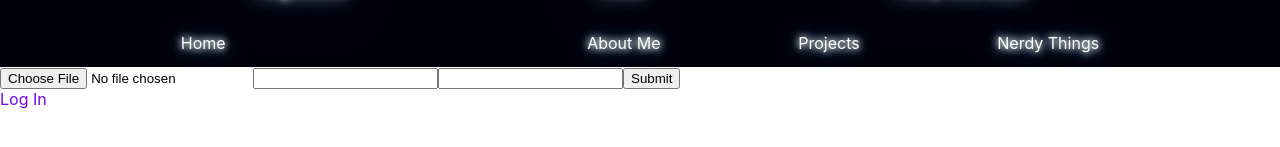
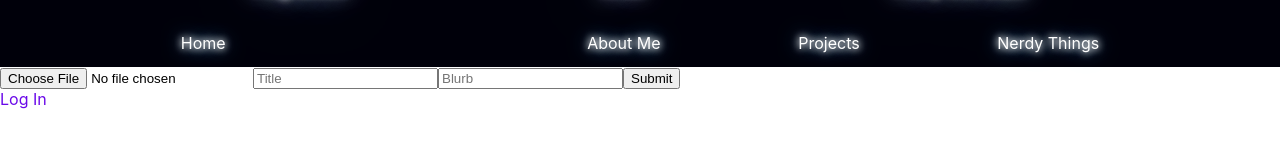
Before and after one commit to Habenzy/portfolio-site, a React (Create React App) app in the folder client/: page /admin in a window 1280 px wide. Shown: the part 343-490 px from the top of the page. Built offline with nearby package versions, Linux system fonts and the light colour scheme; no server answers.

Commit message:
uploadf portal setup

```diff
--- a/client/src/db_management/UploadPortal.js
+++ b/client/src/db_management/UploadPortal.js
@@ -38,7 +38,7 @@ export default function Uploader(props) {
             url: downloadURL,
           };
 
-          setDoc(doc(firestore, gallery, entry.name), entry);
+          setDoc(doc(firestore, gallery, entry.title), entry);
 
           setTitle("");
           setBlurb("");
@@ -51,8 +51,8 @@ export default function Uploader(props) {
   return (
     <form onSubmit={uploadEntry}>
       <input type='file' name="image" value={img} onChange={(evt) => setImg(evt.target.value)}/>
-      <input type="text" name="title" value={title} onChange={(evt) => setTitle(evt.target.value)}/>
-      <input type="text" name="blurb" value={blurb} onChange={(evt) => setBlurb(evt.target.value)}/>
+      <input type="text" name="title" placeholder="Title" value={title} onChange={(evt) => setTitle(evt.target.value)}/>
+      <input type="text" name="blurb" placeholder="Blurb" value={blurb} onChange={(evt) => setBlurb(evt.target.value)}/>
       <input type="submit" />
     </form>
   )
```
